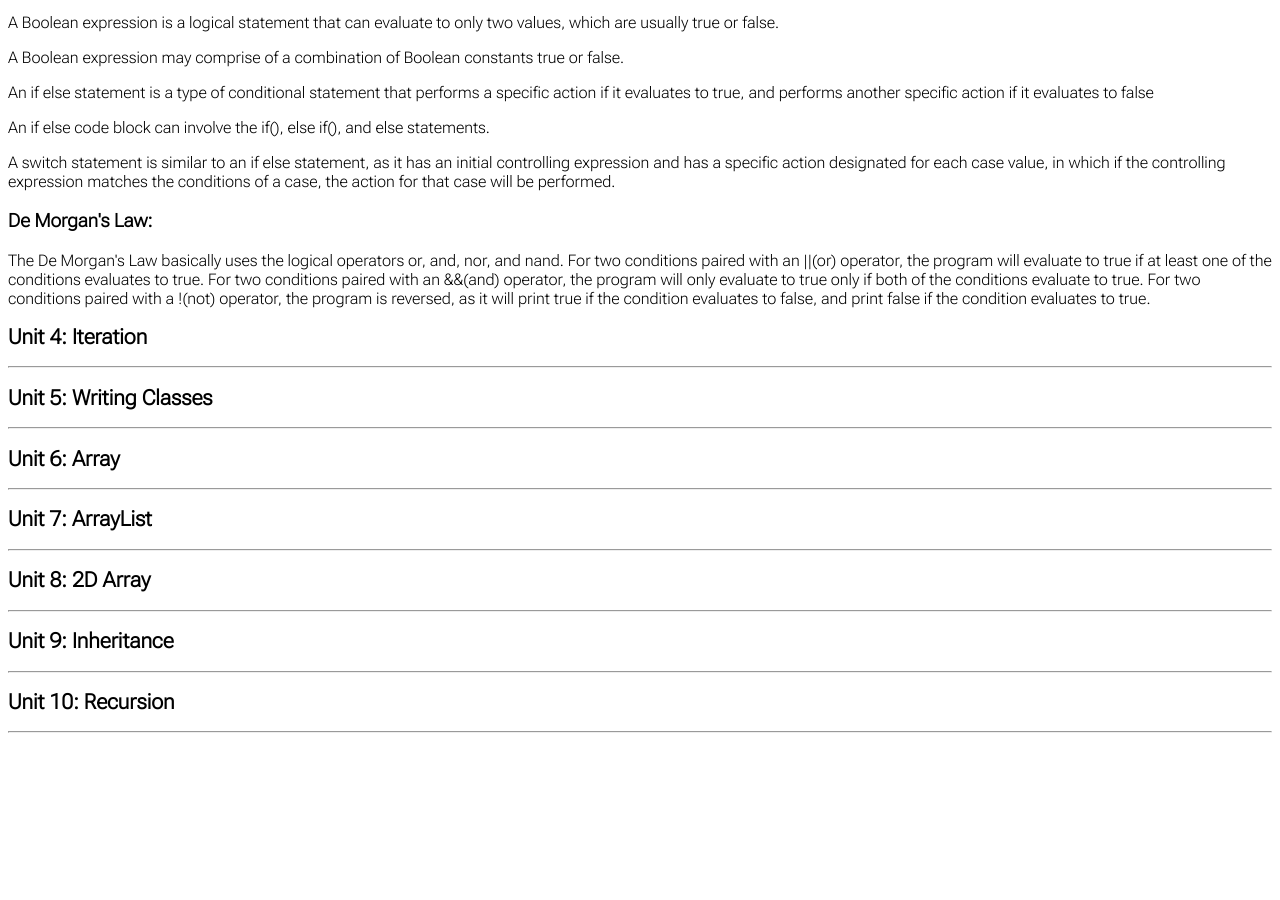
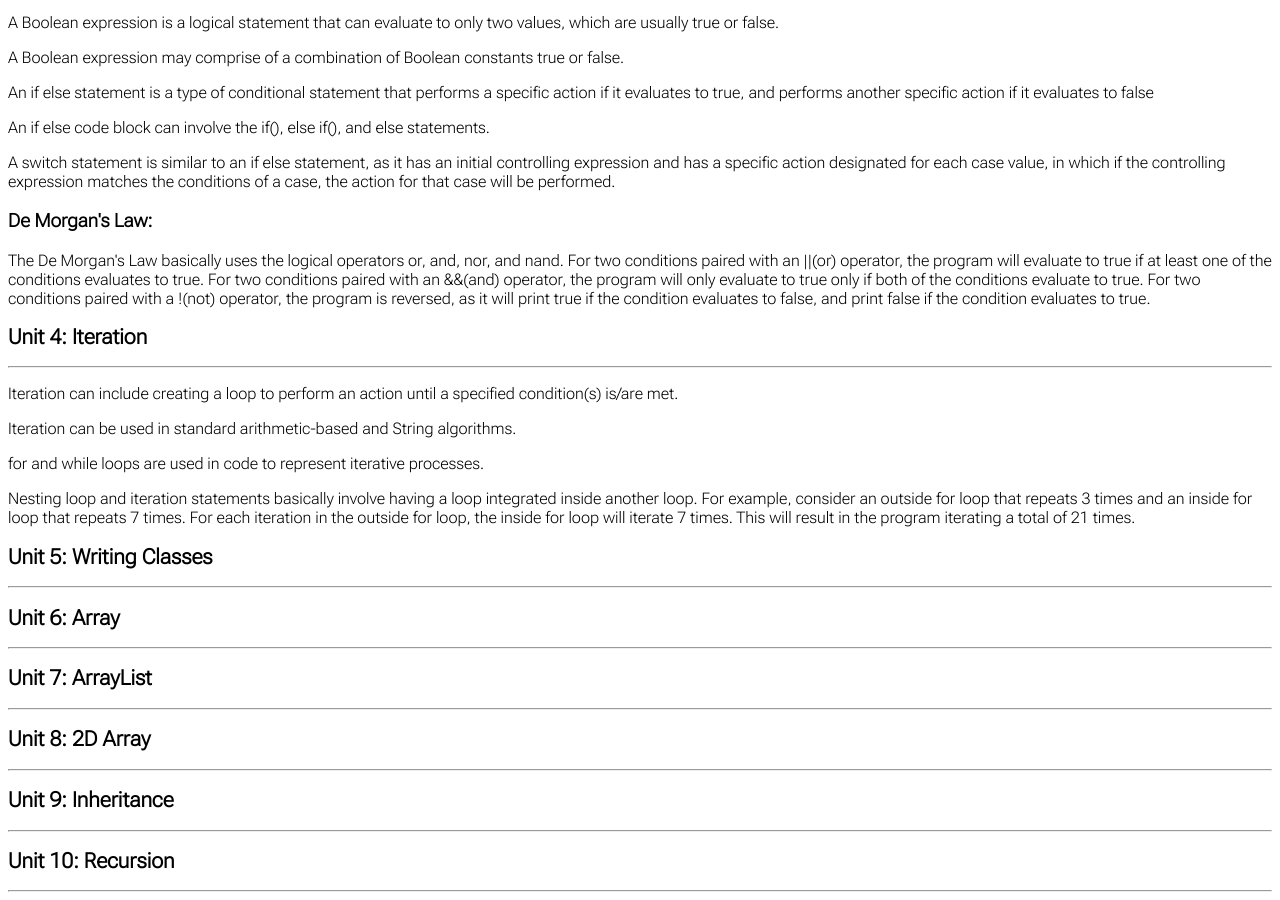
Before and after one commit to Dylanluo05/DylanLuoAPCSA, a Jekyll site: the page built from _posts/2022-08-27-collegeboard-topics.md, in a window 1280 px wide and 900 px high, scrolled down 1098 px. Built offline with Jekyll 4.4.1, drawn with Linux system fonts in a browser that asks for light colours; before the commit the page ends 1839 px from its top, so only the background shows below that.

Commit message:
Started the FRQ and Iteration

```diff
--- a/_posts/2022-08-27-collegeboard-topics.md
+++ b/_posts/2022-08-27-collegeboard-topics.md
@@ -68,6 +68,11 @@
         <p>The De Morgan's Law basically uses the logical operators or, and, nor, and nand. For two conditions paired with an ||(or) operator, the program will evaluate to true if at least one of the conditions evaluates to true. For two conditions paired with an &&(and) operator, the program will only evaluate to true only if both of the conditions evaluate to true. For two conditions paired with a !(not) operator, the program is reversed, as it will print true if the condition evaluates to false, and print false if the condition evaluates to true.</p>
         <h2>Unit 4: Iteration</h2>
         <hr>
+        <p>Iteration can include creating a loop to perform an action until a specified condition(s) is/are met.</p>
+        <p>Iteration can be used in standard arithmetic-based and String algorithms.</p>
+        <p>for and while loops are used in code to represent iterative processes.</p>
+        <p>Nesting loop and iteration statements basically involve having a loop integrated inside another loop. For example,
+        consider an outside for loop that repeats 3 times and an inside for loop that repeats 7 times. For each iteration in the outside for loop, the inside for loop will iterate 7 times. This will result in the program iterating a total of 21 times.</p>
         <h2>Unit 5: Writing Classes</h2>
         <hr>
         <h2>Unit 6: Array</h2>
```
Also changed, not shown: 2 other files.
